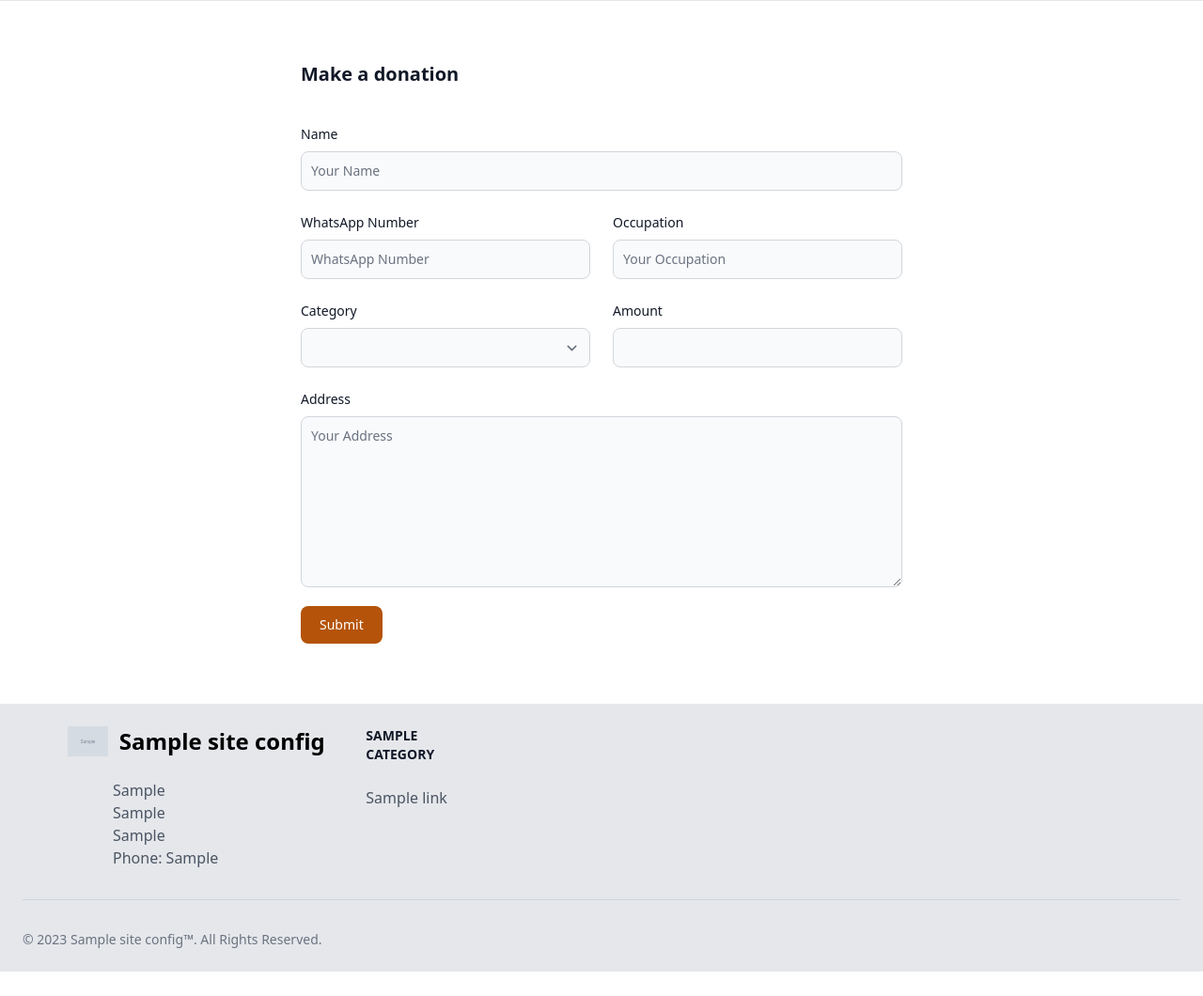
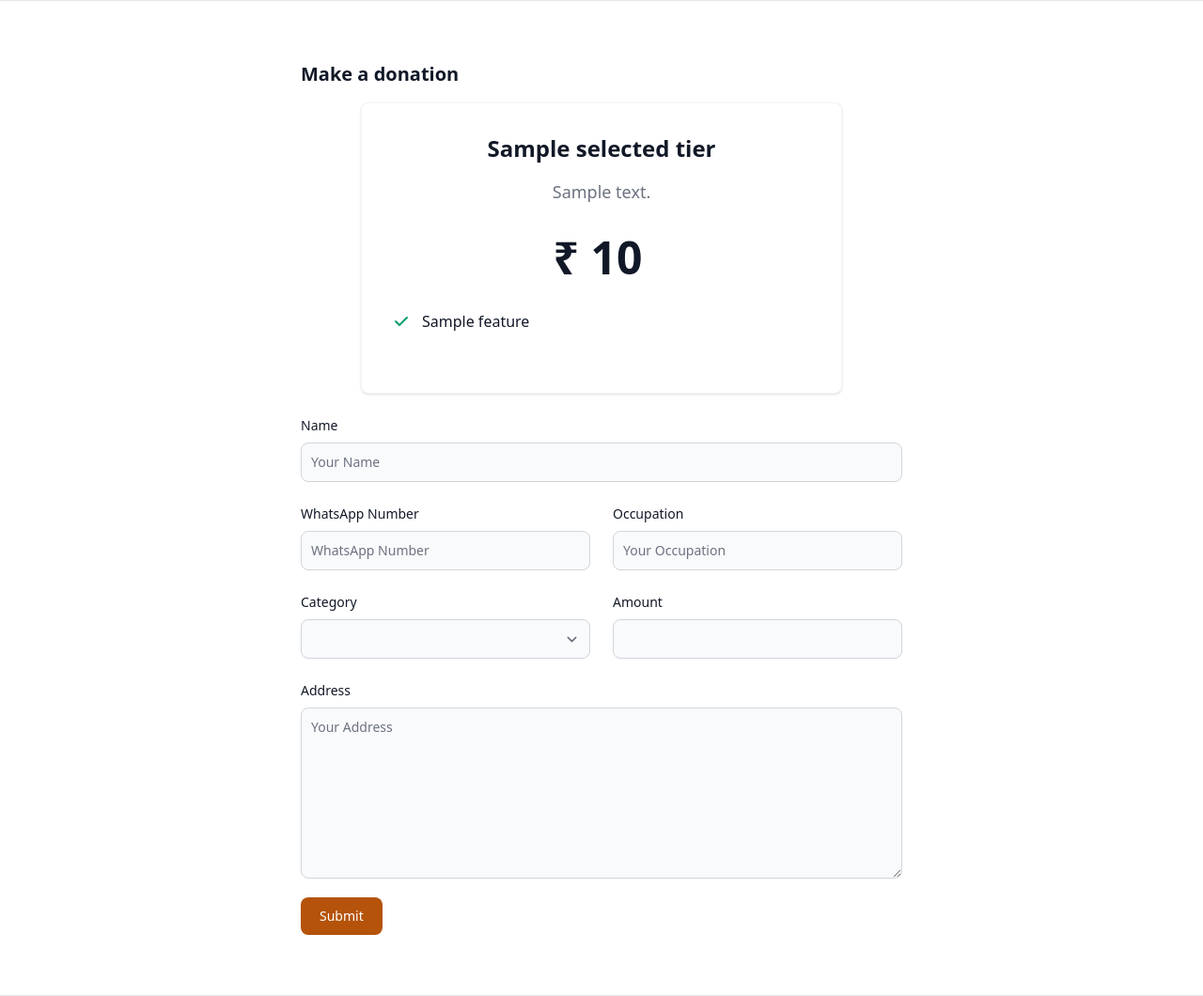
Before and after one commit to aahnik/unison, a Django app: template src/donations/templates/donations/donation_form.html in a window 1280 px wide. Shown: the part 72-1132 px from the top of the page at 94% size. Before the commit the page ends 1106 px from the top, so only its background shows below. Run offline with Django 4.2, Linux system fonts and the light colour scheme; the template is opened without the code that fills it: most values are stand-ins (such as "Sample title", 1, 10 or a date in 2020); grey boxes marked "Sample" are stand-in pictures; lists and menus that the app fills with data are empty; some libraries are stand-ins or nearby versions.

Commit message:
Show currently selected donation tier in donate page

```diff
--- a/src/donations/templates/donations/donation_form.html
+++ b/src/donations/templates/donations/donation_form.html
@@ -12,6 +12,35 @@
     <h2 class="mb-4 text-xl font-bold text-gray-900 dark:text-white">
       Make a donation
     </h2>
+
+     {% if selected_tier %}
+      <div class="flex flex-col p-6 mx-auto max-w-lg text-center text-gray-900 bg-white rounded-lg border border-gray-100 shadow dark:border-gray-600 xl:p-8 dark:bg-gray-800 dark:text-white">
+            <h3 class="mb-4 text-2xl font-semibold">{{ selected_tier.name }}</h3>
+            <p class="font-light text-gray-500 sm:text-lg dark:text-gray-400">{{ selected_tier.description }}</p>
+            <div class="flex justify-center items-baseline my-8">
+              <span class="mr-2 text-5xl font-extrabold">₹ {{ selected_tier.amount }}</span>
+            </div>
+            <!-- List -->
+            <ul role="list" class="mb-8 space-y-4 text-center">
+              {% for tier_feature in selected_tier.tierfeature_set.all %}
+                <li class="text-center flex items-center space-x-3">
+                  <!-- Icon -->
+                  <svg class="flex-shrink-0 w-5 h-5 text-green-500 dark:text-green-400"
+                       fill="currentColor"
+                       viewBox="0 0 20 20"
+                       xmlns="http://www.w3.org/2000/svg">
+                    <path fill-rule="evenodd" d="M16.707 5.293a1 1 0 010 1.414l-8 8a1 1 0 01-1.414 0l-4-4a1 1 0 011.414-1.414L8 12.586l7.293-7.293a1 1 0 011.414 0z" clip-rule="evenodd">
+                    </path>
+                  </svg>
+                  <span class="text-center">{{ tier_feature.feature }}</span>
+                </li>
+              {% endfor %}
+            </ul>
+
+          </div>
+
+          {% endif %}
+
     <form method="post">
       {% csrf_token %}
 
```
Also changed, not shown: src/donations/views.py (+9 -1 lines).
